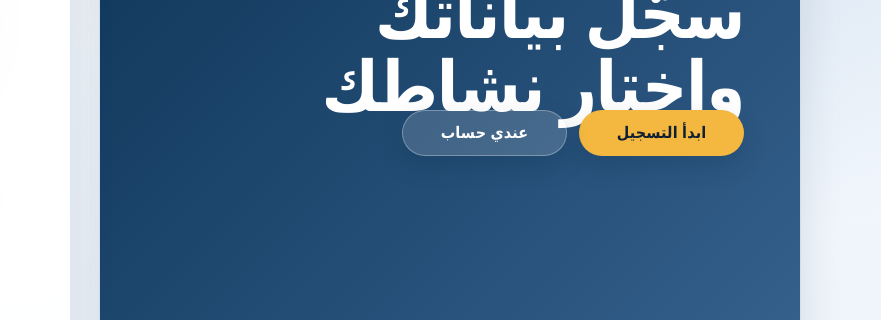
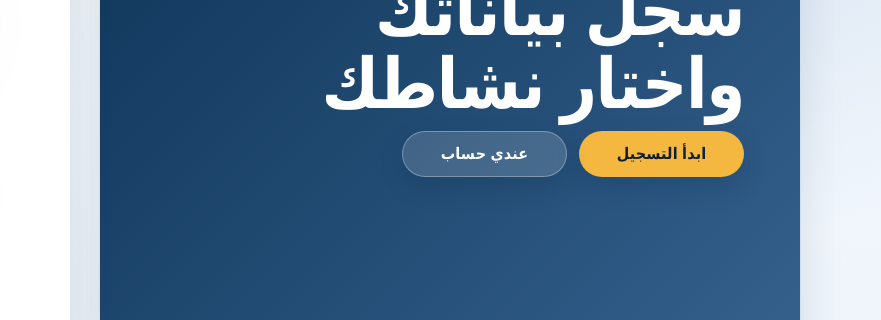
Before and after one commit to daviddhany/website-2, a website: page public/index.html in a window 1280 px wide. Shown: the part 368-688 px from the top of the page, 399-1280 px from the left. Drawn offline with Linux system fonts and the light colour scheme.

Commit message:
Remove styles for hero-actions class
Removed hero-actions class styles from CSS.

```diff
--- a/public/styles.css
+++ b/public/styles.css
@@ -2361,7 +2361,3 @@ body.home-page  {
     border:1px solid rgba(255,255,255,.3) !important;
     color:#fff !important;
 }
-.hero-actions{
-  margin-top: 6px !important;
-  transform: translateY(-18px) !important;
-}
```
